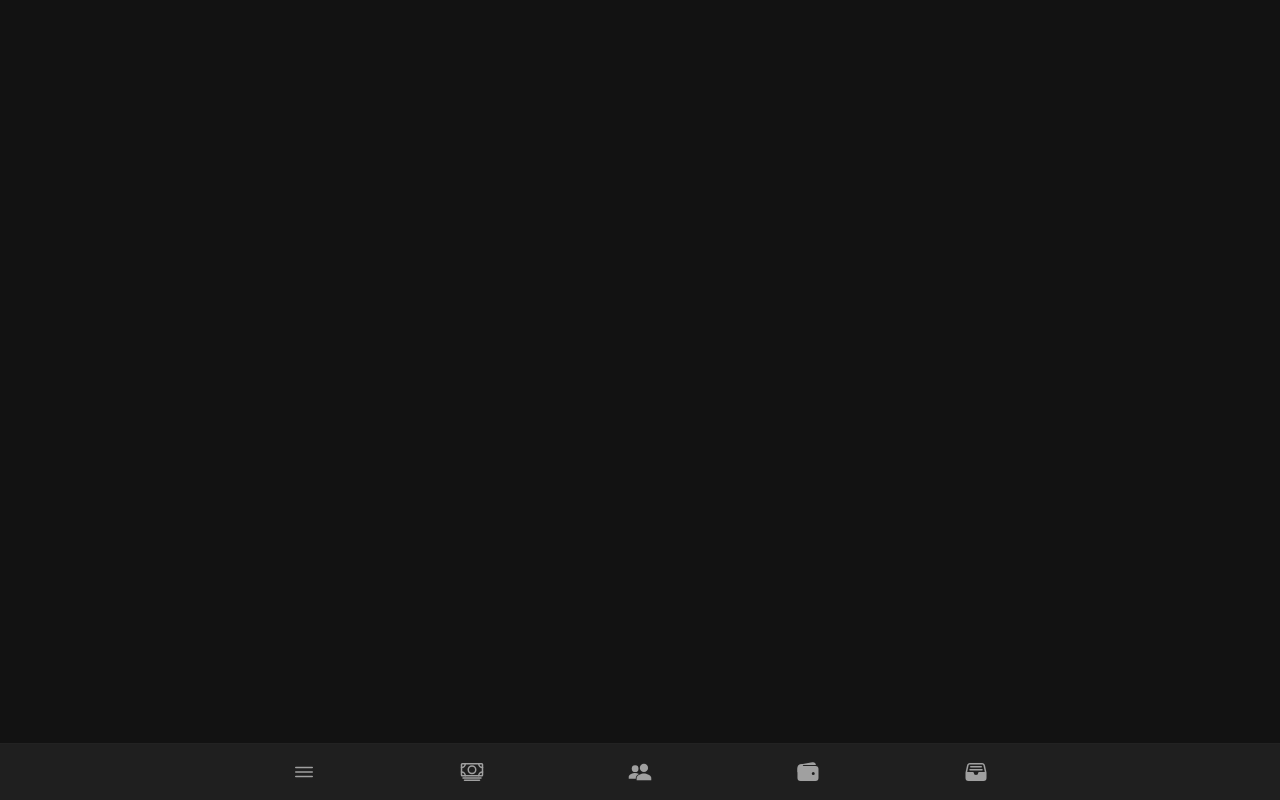
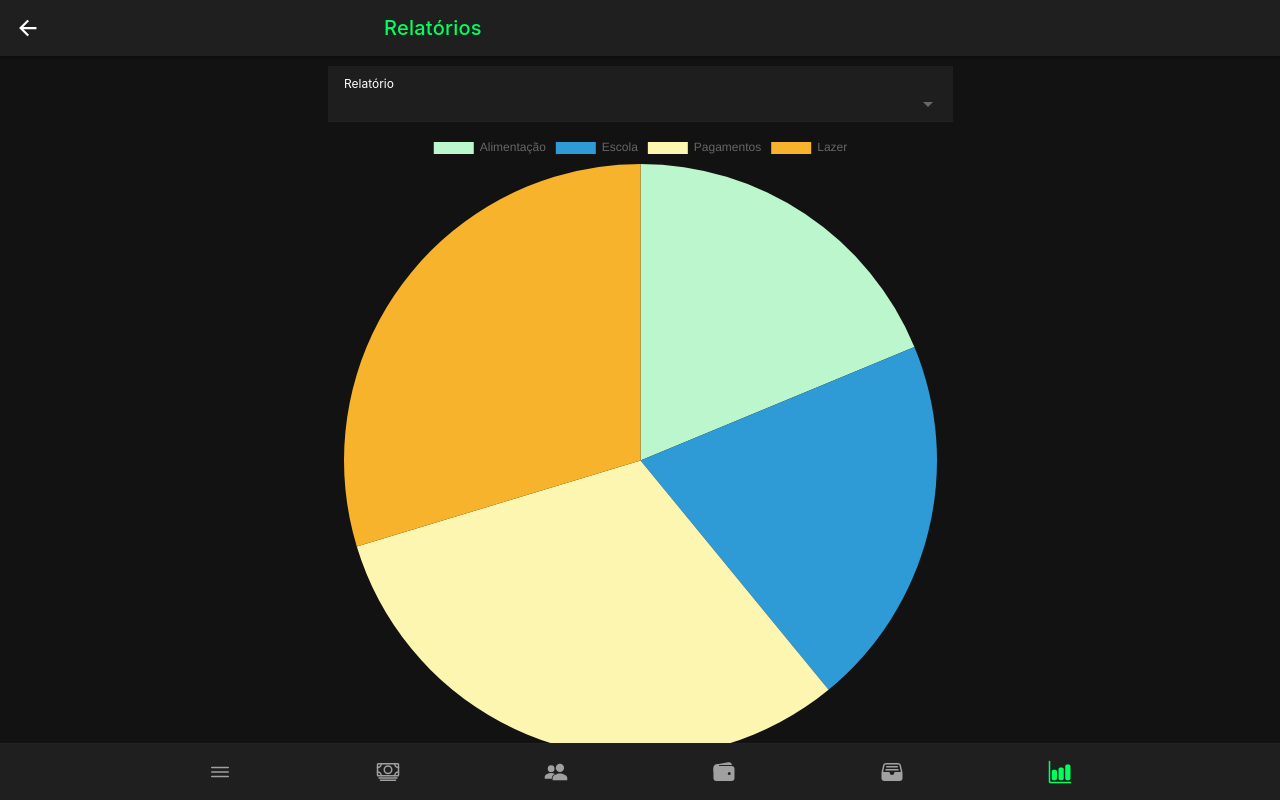
Before and after one commit to MarceloZapatta/dinheiro-app, a React (Create React App) app: page /relatorios in a window 1280 px wide. Built offline with nearby package versions, Linux system fonts and the light colour scheme; sample sign-in values are in the browser's storage.

Commit message:
feat: preview relatórios

```diff
--- a/package.json
+++ b/package.json
@@ -21,6 +21,7 @@
     "@types/react-router": "^5.1.4",
     "@types/react-router-dom": "^5.1.3",
     "axios": "^0.23.0",
+    "chart.js": "^3.6.0",
     "date-fns": "^2.15.0",
     "formik": "^2.2.9",
     "history": "^4.9.0",
@@ -29,6 +30,7 @@
     "msw": "^0.21.3",
     "node-sass": "^4.0.1",
     "react": "^16.13.0",
+    "react-chartjs-2": "^3.3.0",
     "react-dom": "^16.13.0",
     "react-redux": "^7.2.2",
     "react-router": "^5.1.2",
--- a/src/Routes.tsx
+++ b/src/Routes.tsx
@@ -7,6 +7,7 @@ import {
 } from '@ionic/react';
 import { IonReactRouter } from '@ionic/react-router';
 import {
+  barChart,
   cashOutline,
   fileTrayFull,
   menuOutline,
@@ -39,6 +40,7 @@ import OrganizacaoIntegracoes from './pages/organizacoes/integracoes/Organizacao
 import Clientes from './pages/clientes/Clientes';
 import ClientesAdicionar from './pages/clientes/ClientesAdicionar';
 import ClientesEditar from './pages/clientes/ClientesEditar';
+import Relatorios from './pages/relatorios/Relatorios';
 
 export function MainRoutes(): JSX.Element {
   const authContext = useContext(AuthContext);
@@ -97,6 +99,9 @@ export function MainRoutes(): JSX.Element {
       <PrivateRoute path="/clientes/editar/:id" exact>
         <ClientesEditar />
       </PrivateRoute>
+      <PrivateRoute exact path="/relatorios">
+        <Relatorios />
+      </PrivateRoute>
       <Route
         exact
         path="/"
@@ -145,6 +150,9 @@ export default function Routes(): JSX.Element {
             <IonTabButton tab="categorias" href="/categorias">
               <IonIcon icon={fileTrayFull} />
             </IonTabButton>
+            <IonTabButton tab="relatorios" href="/relatorios">
+              <IonIcon icon={barChart} />
+            </IonTabButton>
             {/* <IonTabButton onClick={() => openMenu()}>
               <IonIcon icon={menu} onClick={() => openMenu()} />
             </IonTabButton> */}
--- /dev/null
+++ b/src/pages/relatorios/RelatorioMovimentacoes.tsx
@@ -0,0 +1,14 @@
+import React from 'react';
+import { ChartData } from 'chart.js';
+import { Bar } from 'react-chartjs-2';
+
+interface RelatorioMovimentacoesProps {
+  data: ChartData<'bar'>;
+}
+
+export default function RelatorioMovimentacoes(
+  props: RelatorioMovimentacoesProps
+): JSX.Element {
+  const { data } = props;
+  return <Bar data={data} />;
+}
--- /dev/null
+++ b/src/pages/relatorios/RelatorioMovimentacoesCategoria.tsx
@@ -0,0 +1,20 @@
+import React from 'react';
+import { ChartData } from 'chart.js';
+import { Pie } from 'react-chartjs-2';
+
+interface RelatorioMovimentacoesCategoriaProps {
+  receita?: boolean;
+  data: ChartData<'pie'>;
+}
+
+export default function RelatorioMovimentacoesCategoria(
+  props: RelatorioMovimentacoesCategoriaProps
+): JSX.Element {
+  const { receita, data } = props;
+
+  return receita ? <Pie data={data} /> : <Pie data={data} />;
+}
+
+RelatorioMovimentacoesCategoria.defaultProps = {
+  receita: false,
+};
--- /dev/null
+++ b/src/pages/relatorios/Relatorios.tsx
@@ -0,0 +1,116 @@
+import React, { useState } from 'react';
+import {
+  IonPage,
+  IonContent,
+  IonGrid,
+  IonRow,
+  IonCol,
+  IonItem,
+  IonLabel,
+  IonSelect,
+  IonSelectOption,
+} from '@ionic/react';
+import Header from '../../components/Header';
+import RelatorioMovimentacoesCategoria from './RelatorioMovimentacoesCategoria';
+import RelatorioMovimentacoes from './RelatorioMovimentacoes';
+
+export default function Relatorios(): JSX.Element {
+  const [relatorio, setRelatorio] = useState('despesas');
+
+  function handleOnIonChange(e: any) {
+    setRelatorio(e.detail.value);
+  }
+
+  return (
+    <IonPage>
+      <Header titulo="Relatórios" defaultHref="/movimentacoes" />
+      <IonContent>
+        <IonGrid>
+          <IonRow>
+            <IonCol size-lg="6" offset-lg="3" size-md="8" offset-md="2">
+              <IonItem>
+                <IonLabel position="stacked">Relatório</IonLabel>
+                <IonSelect
+                  value={relatorio}
+                  onIonChange={(e) => handleOnIonChange(e)}
+                  interface="popover"
+                >
+                  <IonSelectOption value="despesas-categoria">
+                    Despesas por categoria
+                  </IonSelectOption>
+                  <IonSelectOption value="receitas-categoria">
+                    Receitas por categoria
+                  </IonSelectOption>
+                  <IonSelectOption value="movimentacoes">
+                    Movimentações
+                  </IonSelectOption>
+                </IonSelect>
+              </IonItem>
+            </IonCol>
+          </IonRow>
+          <IonRow>
+            <IonCol size-lg="6" offset-lg="3" size-md="8" offset-md="2">
+              {relatorio === 'movimentacoes' ? (
+                <RelatorioMovimentacoes
+                  data={{
+                    labels: [
+                      'Janeiro',
+                      'Fevereiro',
+                      'Março',
+                      'Abril',
+                      'Maio',
+                      'Junho',
+                      'Julho',
+                      'Agosto',
+                      'Setembro',
+                      'Outubro',
+                      'Novembro',
+                      'Dezembro',
+                    ],
+                    datasets: [
+                      {
+                        label: 'Receitas',
+                        data: [
+                          12, 13, 20, 19, 40, 50, 60, 40, 19, 29, 32, 11, 12,
+                        ],
+                        backgroundColor: '#00ff5f',
+                        borderWidth: 0,
+                      },
+                      {
+                        label: 'Despesas',
+                        data: [
+                          23, 10, 40, 30, 20, 10, 20, 10, 14, 50, 10, 5, 5,
+                        ],
+                        backgroundColor: '#ff4961',
+                        borderWidth: 0,
+                      },
+                    ],
+                  }}
+                />
+              ) : (
+                <RelatorioMovimentacoesCategoria
+                  receita={relatorio === 'receitas-categoria'}
+                  data={{
+                    labels: ['Alimentação', 'Escola', 'Pagamentos', 'Lazer'],
+                    datasets: [
+                      {
+                        data: [12, 13, 20, 19],
+                        backgroundColor: [
+                          '#bcf6cdff',
+                          '#2e9bd6ff',
+                          '#fcf6b1ff',
+                          '#f7b32bff',
+                        ],
+                        borderWidth: 0,
+                      },
+                    ],
+                  }}
+                />
+              )}
+            </IonCol>
+          </IonRow>
+        </IonGrid>
+      </IonContent>
+    </IonPage>
+  );
+}
```
Also changed, not shown: 1 other file (tests, documents, lock files or other folders).
